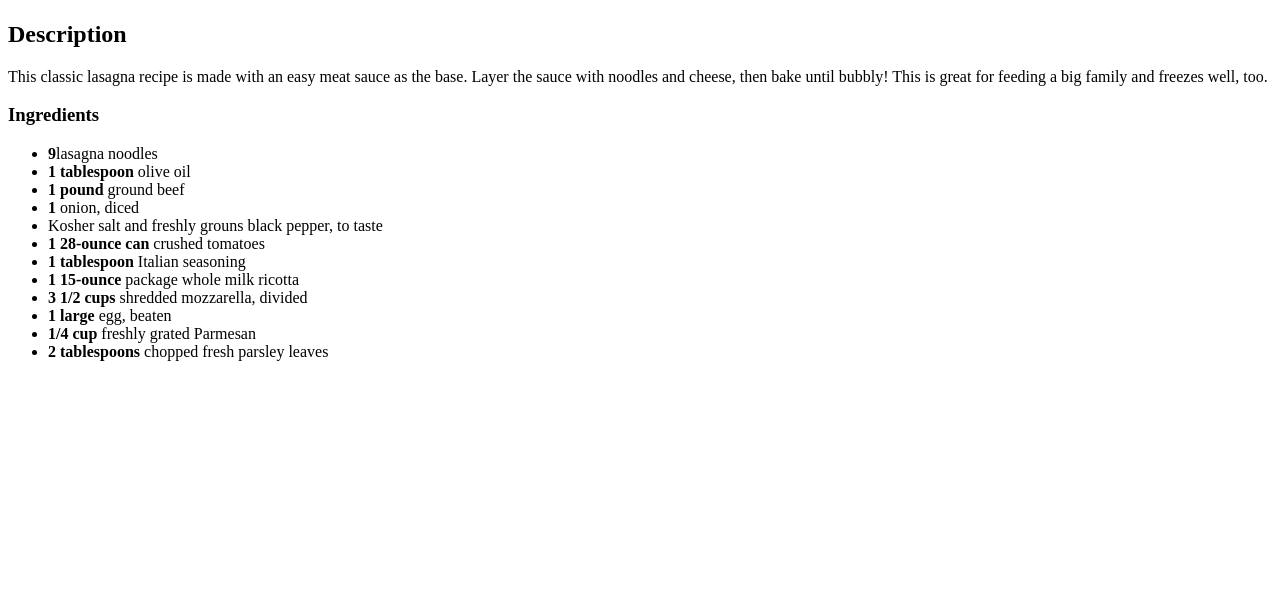
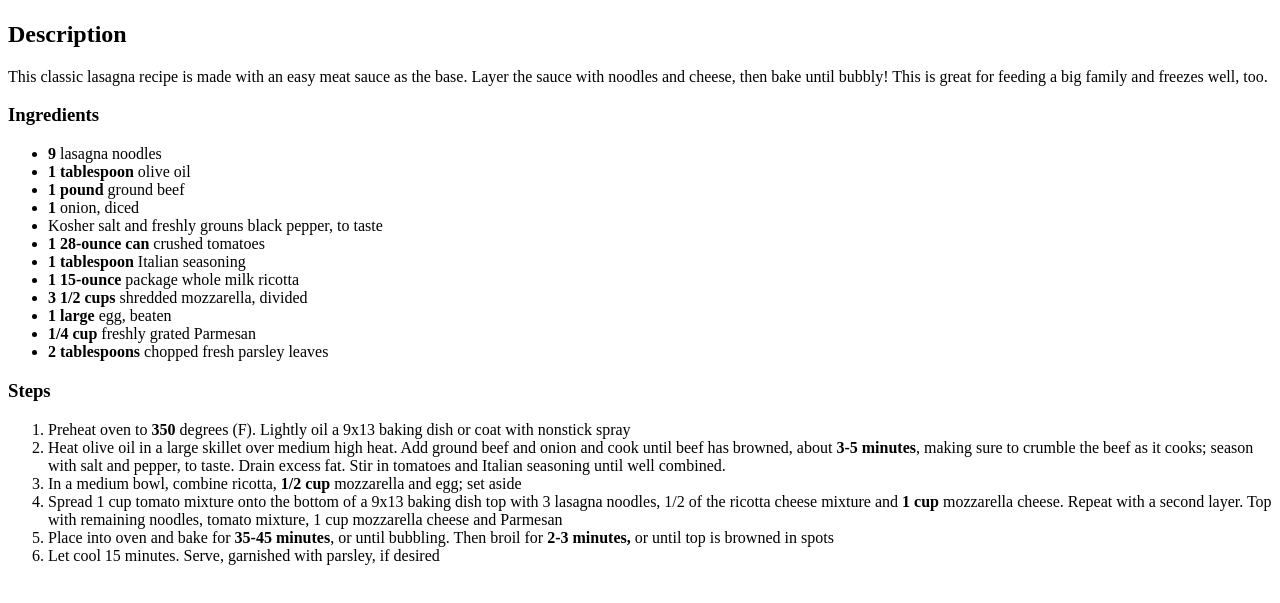
Before and after one commit to drome13/odin-recipes, a plain HTML site: page recipes/lasagna.html in a window 1280 px wide. Shown: the part 99-702 px from the top of the page. Drawn offline with Linux system fonts and the light colour scheme.

Commit message:
add list of steps to lasagna.html

```diff
--- a/recipes/lasagna.html
+++ b/recipes/lasagna.html
@@ -13,7 +13,7 @@
                 Layer the sauce with noodles and cheese, then bake until bubbly! This is great for feeding a big family and freezes well, too.</p>
         <h3>Ingredients</h3>
         <ul>
-            <li><strong>9</strong>lasagna noodles</li>
+            <li><strong>9</strong> lasagna noodles</li>
             <li><strong>1 tablespoon</strong> olive oil</li>
             <li><strong>1 pound</strong> ground beef</li>
             <li><strong>1</strong> onion, diced</li>
@@ -26,5 +26,15 @@
             <li><strong>1/4 cup</strong> freshly grated Parmesan</li>
             <li><strong>2 tablespoons</strong> chopped fresh parsley leaves</li>
         </ul>
+
+        <h3>Steps</h3>
+        <ol>
+            <li>Preheat oven to <strong>350</strong> degrees (F). Lightly oil a 9x13 baking dish or coat with nonstick spray</li>
+            <li>Heat olive oil in a large skillet over medium high heat. Add ground beef and onion and cook until beef has browned, about <strong>3-5 minutes</strong>, making sure to crumble the beef as it cooks; season with salt and pepper, to taste. Drain excess fat. Stir in tomatoes and Italian seasoning until well combined.</li>
+            <li>In a medium bowl, combine ricotta, <strong>1/2 cup</strong> mozzarella and egg; set aside</li>
+            <li>Spread 1 cup tomato mixture onto the bottom of a 9x13 baking dish top with 3 lasagna noodles, 1/2 of the ricotta cheese mixture and <strong>1 cup</strong> mozzarella cheese. Repeat with a second layer. Top with remaining noodles, tomato mixture, 1 cup mozzarella cheese and Parmesan</li>
+            <li>Place into oven and bake for <strong>35-45 minutes</strong>, or until bubbling. Then broil for <strong>2-3 minutes,</strong> or until top is browned in spots</li>
+            <li>Let cool 15 minutes. Serve, garnished with parsley, if desired</li>
+        </ol>
     </body>
 </html>
```
